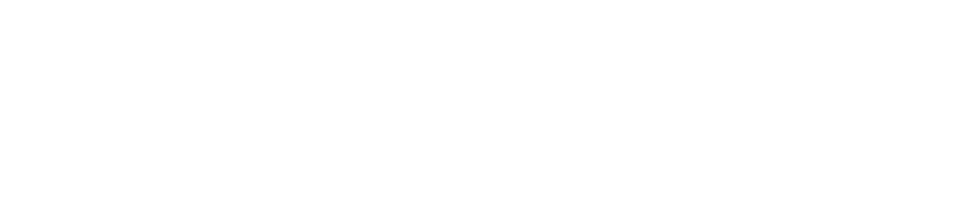
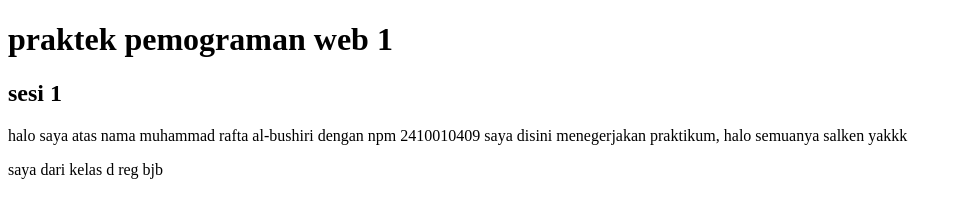
Before and after one commit to Seratuspersenaqua/praktikum-web-1, a plain HTML site: page index.html in a window 1280 px wide. Shown: the whole page, without its empty margins (0-961 px from the left). Drawn offline with Linux system fonts and the light colour scheme.

Commit message:
Update index.html

```diff
--- a/index.html
+++ b/index.html
@@ -6,6 +6,9 @@
     <title>Document</title>
 </head>
 <body>
-
+    <h1>praktek pemograman web 1</h1>
+    <h2>sesi 1</h2>
+    <p>halo saya atas nama muhammad rafta al-bushiri dengan npm 2410010409 saya disini menegerjakan praktikum, halo semuanya salken yakkk </p>
+    <p>saya dari kelas d reg bjb</p>
 </body>
 </html>
```
